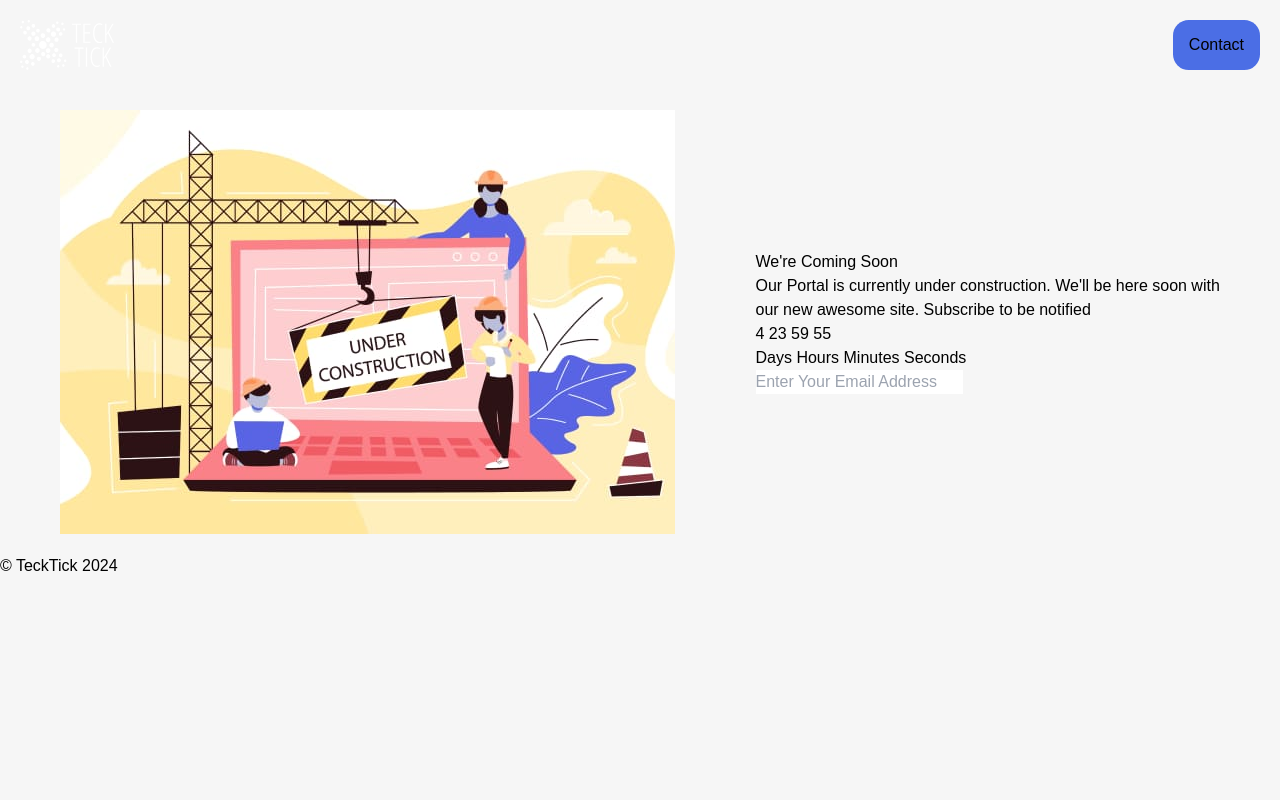
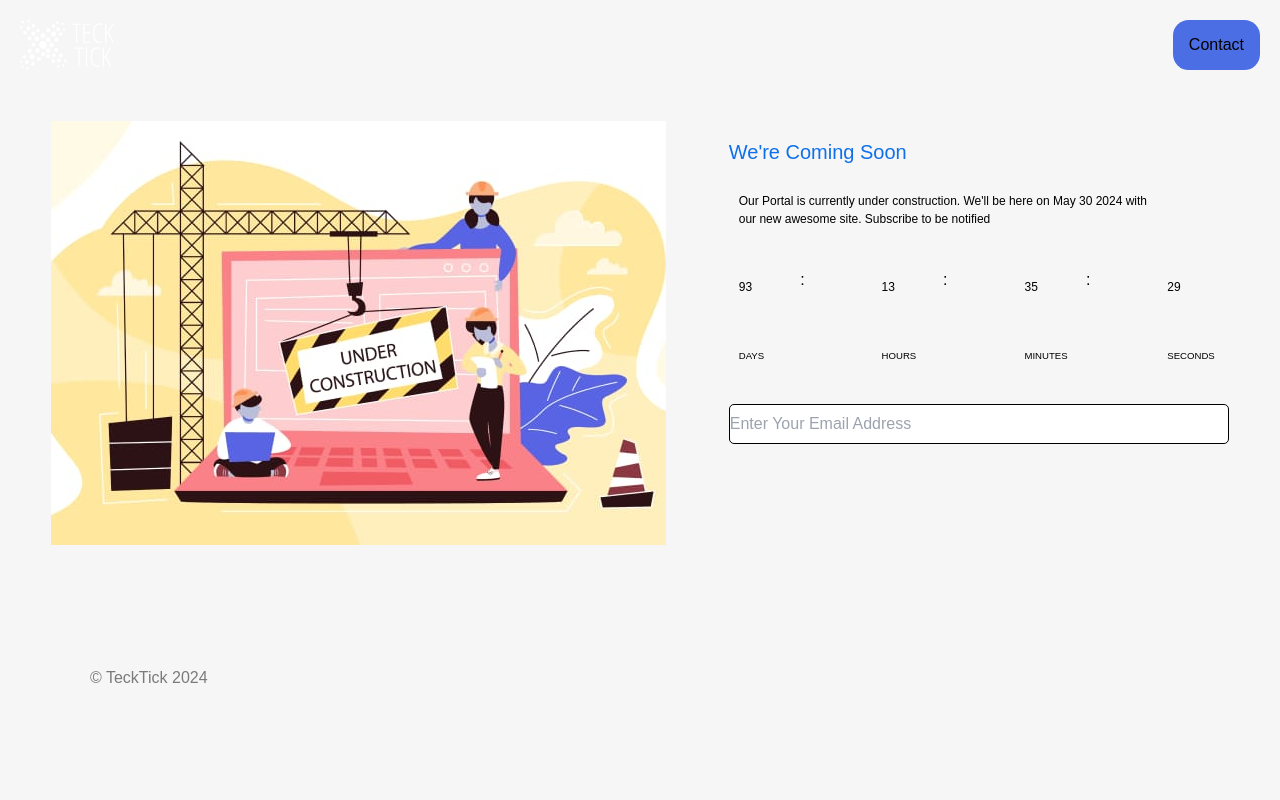
Before and after one commit to TeckTick/tecktick-landingPage, a React (Create React App) app: page / in a window 1280 px wide. Shown: the top 800 px of the page. Built offline with nearby package versions, Linux system fonts and the light colour scheme.

Commit message:
update time logic with abit of styling

```diff
--- a/src/components/Timer.js
+++ /dev/null
@@ -1,35 +0,0 @@
-import React, {useState, useEffect} from "react";
-
-
-const Timer = ({duration}) => {
-    const [time, setTime] = useState(duration)
-
-    useEffect(() => {
-        setTimeout(() => {
-            setTime(time - 1000);
-        }, 1000);
-    }, [time]);
-
-
-    const getFormattedTime = (milliseconds) => {
-        let total_seconds = parseInt(Math.floor(milliseconds / 1000));
-        let total_minutes = parseInt(Math.floor(total_seconds / 60));
-        let total_hours = parseInt(Math.floor(total_minutes / 60))
-        let days = parseInt(Math.floor(total_hours / 24));
-
-
-        let seconds = parseInt(total_seconds % 60);
-        let minutes = parseInt(total_minutes % 60);
-        let hours = parseInt(total_hours % 24)
-
-
-
-        return `${days} ${hours} ${minutes} ${seconds}`
-
-    }
-
-    return <div>{getFormattedTime(time)}</div>
-};
-
-
-export default Timer
--- a/src/index.css
+++ b/src/index.css
@@ -247,3 +247,54 @@ nav img{
   align-items: center;
   padding: 20px;
 }
+
+.text{
+  display: flex;
+  flex-direction: column;
+  justify-content: center;
+  padding-bottom: 7em;
+  padding-top: 2em;
+}
+
+.text h1 {
+  color: #0F70EB;
+  line-height: 20px;
+  font-size: 20px;
+  margin-bottom: 20px;
+
+}
+
+.text p{
+  font-size: 1.1rem;
+  margin-bottom: 30px;
+    font-size: 12px;
+  padding: 10px;
+}
+
+.text > div{
+  display: grid;
+  grid-template-columns: repeat(7, 1fr);
+}
+
+.text > div p{
+  text-transform: uppercase;
+
+}
+.text input {
+
+  border: 0.05px solid black;
+  width: 500px;
+  height: 40px;
+  border-radius: 5px;
+}
+
+.Mfooter {
+  display: flex;
+  justify-content: space-between;
+  padding: 90px;
+  opacity: 0.5;
+}
+
+
+.Mfooter .social-media{
+}
--- a/src/landingpage/Maintain.js
+++ b/src/landingpage/Maintain.js
@@ -1,13 +1,58 @@
-import React from "react";
+import React, { useRef, useEffect, useState } from "react";
 import logo  from "../assets/Logo.svg"
 import maintainimg from "../assets/WhatsApp Image 2024-03-13 at 1.49.12 PM.jpeg"
-import Timer from "../components/Timer";
 import {SocialIcon} from "react-social-icons"
 
 
+
 const Maintain = () => {
+    const [timerDays, setTimerDays] = useState('00')
+    const [timerHours, setTimerHours] = useState('00')
+    const [timerMinutes, setTimerMinutes] = useState('00')
+    const [timerSeconds, setTimerSeconds] = useState('00')
+
+    let interval = useRef();
+
+    const startTimer = () => {
+        const countdownDate = new Date('May 30 2024 00:00:00').getTime();
+
+        interval = setInterval(() => {
+            const now = new Date().getTime();
+            const distance = countdownDate - now;
+
+            const days = Math.floor(distance / (1000 * 60 * 60 * 24));
+            const hours = Math.floor((distance % (1000 * 60 * 60 * 24) / (1000 * 60 * 60)));
+            const minutes = Math.floor((distance % (1000 * 60 * 60)) / (1000 * 60));
+            const seconds = Math.floor((distance % (1000 * 60)) / 1000);
+
+
+            if (distance < 0){
+                // stop our time
+                clearInterval(interval.current)
+            }else{
+                // update our time
+                setTimerDays(days)
+                setTimerHours(hours)
+                setTimerMinutes(minutes)
+                setTimerSeconds(seconds)
+            }
+
+
+        }, 1000);
+    };
+
+    useEffect(() => {
+        startTimer();
+
+
+        return() => {
+            clearInterval(interval.current)
+        };
+
+    })
+
     return(
-        <div className="maintain">
+        <div className="maintain ">
             <div className="nav">
                 <img src={logo} alt="logo" />
                 <button class=" bg-[#4B6EE5] px-4 py-2 rounded-[15.78px] text-black">Contact</button>
@@ -18,15 +63,34 @@ const Maintain = () => {
                 </div>
                 <div className="text">
                     <h1>We're Coming Soon</h1>
-                    <p>Our Portal is currently under construction. We'll be here soon with<br/>our new awesome site. Subscribe to be notified</p>
-                    <Timer duration={5 * 24 * 60 * 60 * 1000}/>
-                    <p>Days     Hours     Minutes       Seconds</p>
+                    <p>Our Portal is currently under construction. We'll be here on May 30 2024 with<br/>our new awesome site. Subscribe to be notified</p>
+                    <div>
+                        <section>
+                            <p>{timerDays}</p>
+                            <p><small>Days</small></p>
+                        </section>
+                        <span>:</span>
+                        <section>
+                            <p>{timerHours}</p>
+                            <p><small>Hours</small></p>
+                        </section>
+                        <span>:</span>
+                        <section>
+                            <p>{timerMinutes}</p>
+                            <p><small>Minutes</small></p>
+                        </section>
+                        <span>:</span>
+                        <section>
+                            <p>{timerSeconds}</p>
+                            <p><small>Seconds</small></p>
+                        </section>
+                    </div>
                     <input type="email" placeholder="Enter Your Email Address" />
                 </div>
             </div>
-            <div className="flex justify-between Mfooter">
+            <div className="Mfooter">
                 <p>&copy; TeckTick 2024</p>
-                <div>
+                <div className="social-media">
                     <SocialIcon url="www.twitter.com" />
                     <SocialIcon url="www.linkedin.com" />
                     <SocialIcon url="www.google.com" />
```
